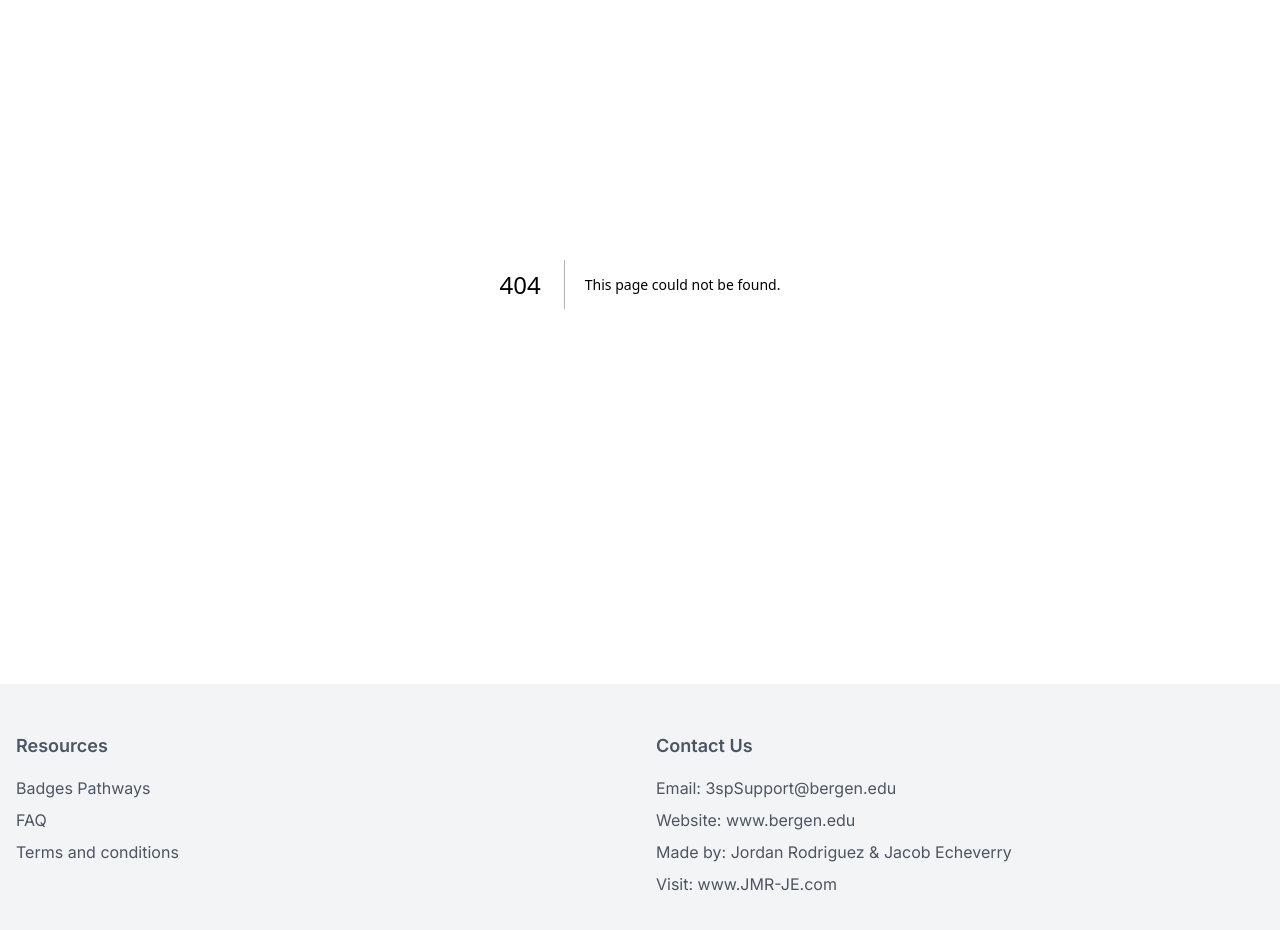
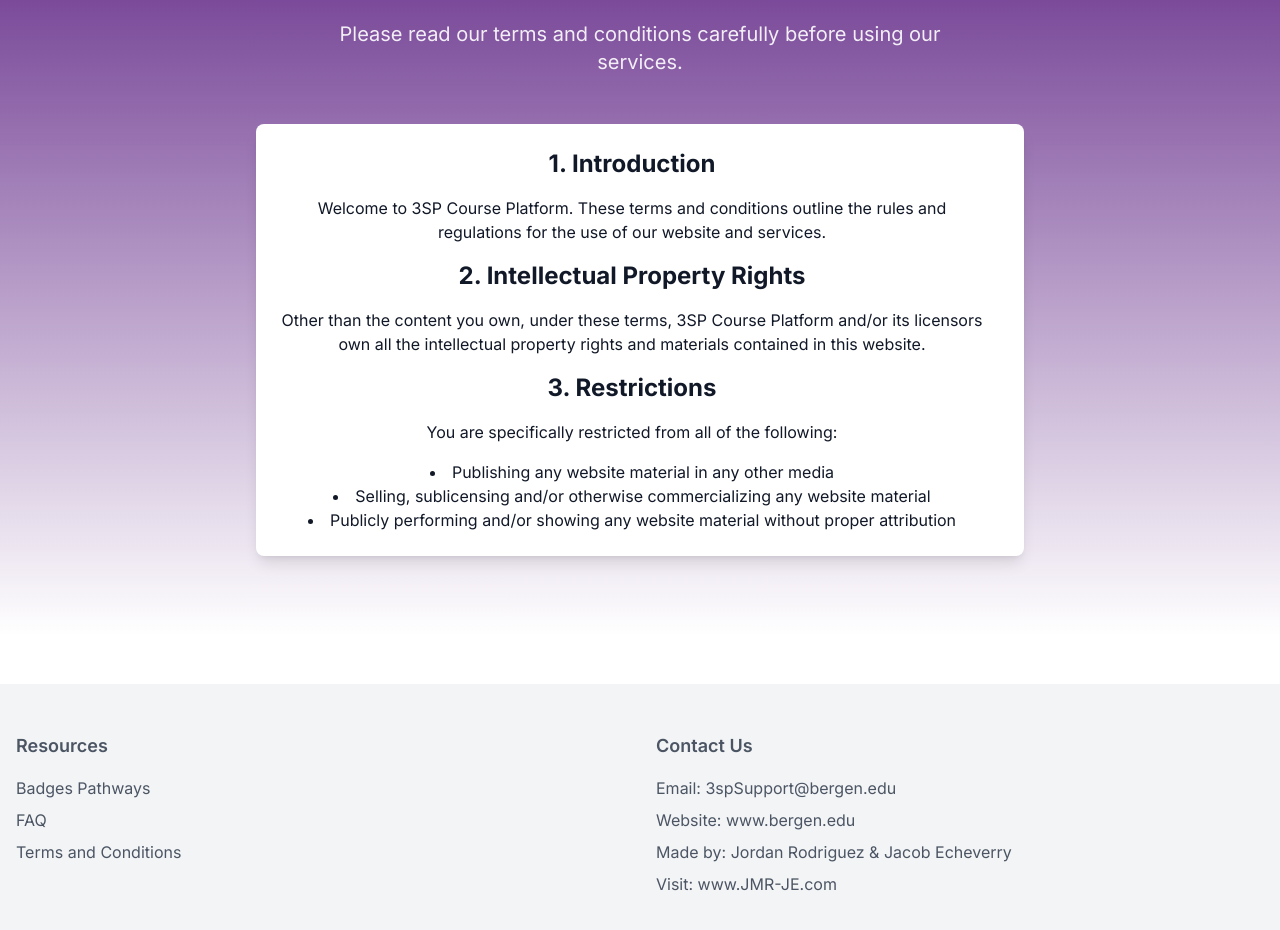
Before and after one commit to jech1/3spcourses, a Next.js app: page /TermsConditions in a window 1280 px wide. Before the commit this address had no page. Shown: the part 188-1118 px from the top of the page. Built offline with nearby package versions, Linux system fonts and the light colour scheme.

Commit message:
updated terms and conditions page , fixed some link routing

```diff
--- /dev/null
+++ b/src/app/TermsConditions/page.tsx
@@ -0,0 +1,140 @@
+"use client";
+
+import { Inter } from "next/font/google";
+
+const inter = Inter({ subsets: ["latin"] });
+
+export default function TermsAndConditions() {
+  return (
+    <div className={`min-h-screen flex flex-col ${inter.className}`}>
+      <main className="flex-grow">
+        <section className="bg-gradient-to-b from-[#632a88] to-white text-white py-20">
+          <div className="container mx-auto px-4 text-center">
+            <h1 className="text-4xl font-bold mb-4">Terms and Conditions</h1>
+            <p className="text-xl max-w-2xl mx-auto opacity-90 mb-12">
+              Please read our terms and conditions carefully before using our
+              services.
+            </p>
+
+            <div className="bg-white text-gray-900 rounded-lg shadow-lg p-6 max-w-3xl mx-auto">
+              <div className="h-96 overflow-y-auto pr-4">
+                <h2 className="text-2xl font-bold mb-4">1. Introduction</h2>
+                <p className="mb-4">
+                  Welcome to 3SP Course Platform. These terms and conditions
+                  outline the rules and regulations for the use of our website
+                  and services.
+                </p>
+
+                <h2 className="text-2xl font-bold mb-4">
+                  2. Intellectual Property Rights
+                </h2>
+                <p className="mb-4">
+                  Other than the content you own, under these terms, 3SP Course
+                  Platform and/or its licensors own all the intellectual
+                  property rights and materials contained in this website.
+                </p>
+
+                <h2 className="text-2xl font-bold mb-4">3. Restrictions</h2>
+                <p className="mb-4">
+                  You are specifically restricted from all of the following:
+                </p>
+                <ul className="list-disc list-inside mb-4">
+                  <li>Publishing any website material in any other media</li>
+                  <li>
+                    Selling, sublicensing and/or otherwise commercializing any
+                    website material
+                  </li>
+                  <li>
+                    Publicly performing and/or showing any website material
+                    without proper attribution
+                  </li>
+                  <li>
+                    Using this website in any way that is or may be damaging to
+                    this website
+                  </li>
+                  <li>
+                    Using this website in any way that impacts user access to
+                    this website
+                  </li>
+                </ul>
+
+                <h2 className="text-2xl font-bold mb-4">4. Your Content</h2>
+                <p className="mb-4">
+                  In these terms and conditions, &quot;Your Content&quot; shall
+                  mean any audio, video text, images or other material you
+                  choose to display on this website. By displaying Your Content,
+                  you grant 3SP Course Platform a non-exclusive, worldwide
+                  irrevocable, sub licensable license to use, reproduce, adapt,
+                  publish, translate and distribute it in any and all media.
+                </p>
+
+                <h2 className="text-2xl font-bold mb-4">5. No Warranties</h2>
+                <p className="mb-4">
+                  This website is provided &quot;as is,&quot; with all faults,
+                  and 3SP Course Platform express no representations or
+                  warranties, of any kind related to this website or the
+                  materials contained on this website.
+                </p>
+
+                <h2 className="text-2xl font-bold mb-4">
+                  6. Limitation of Liability
+                </h2>
+                <p className="mb-4">
+                  In no event shall 3SP Course Platform, nor any of its
+                  officers, directors and employees, be held liable for anything
+                  arising out of or in any way connected with your use of this
+                  website.
+                </p>
+
+                <h2 className="text-2xl font-bold mb-4">7. Indemnification</h2>
+                <p className="mb-4">
+                  You hereby indemnify to the fullest extent 3SP Course Platform
+                  from and against any and/or all liabilities, costs, demands,
+                  causes of action, damages and expenses arising in any way
+                  related to your breach of any of the provisions of these
+                  terms.
+                </p>
+
+                <h2 className="text-2xl font-bold mb-4">8. Severability</h2>
+                <p className="mb-4">
+                  If any provision of these terms is found to be invalid under
+                  any applicable law, such provisions shall be deleted without
+                  affecting the remaining provisions herein.
+                </p>
+
+                <h2 className="text-2xl font-bold mb-4">
+                  9. Variation of Terms
+                </h2>
+                <p className="mb-4">
+                  3SP Course Platform is permitted to revise these terms at any
+                  time as it sees fit, and by using this website you are
+                  expected to review these terms on a regular basis.
+                </p>
+
+                <h2 className="text-2xl font-bold mb-4">
+                  10. Entire Agreement
+                </h2>
+                <p className="mb-4">
+                  These terms constitute the entire agreement between 3SP Course
+                  Platform and you in relation to your use of this website, and
+                  supersede all prior agreements and understandings.
+                </p>
+
+                <h2 className="text-2xl font-bold mb-4">
+                  11. Governing Law & Jurisdiction
+                </h2>
+                <p className="mb-4">
+                  These terms will be governed by and interpreted in accordance
+                  with the laws of the country/state where 3SP Course Platform
+                  is based, and you submit to the non-exclusive jurisdiction of
+                  the state and federal courts located in said country/state for
+                  the resolution of any disputes.
+                </p>
+              </div>
+            </div>
+          </div>
+        </section>
+      </main>
+    </div>
+  );
+}
--- a/src/app/layout.tsx
+++ b/src/app/layout.tsx
@@ -55,10 +55,8 @@ export default function RootLayout({
                     <ul className="space-y-2">
                       <li>
                         <Link
-                          href="CoursesPathways.png"
+                          href="/CoursePathways"
                           className="hover:underline hover:text-blue-700"
-                          target="_blank"
-                          rel="noopener noreferrer"
                         >
                           Badges Pathways
                         </Link>
@@ -73,10 +71,10 @@ export default function RootLayout({
                       </li>
                       <li>
                         <Link
-                          href="Merged_document.png"
+                          href="/TermsConditions"
                           className="hover:underline hover:text-blue-700"
                         >
-                          Terms and conditions
+                          Terms and Conditions
                         </Link>
                       </li>
                     </ul>
```
